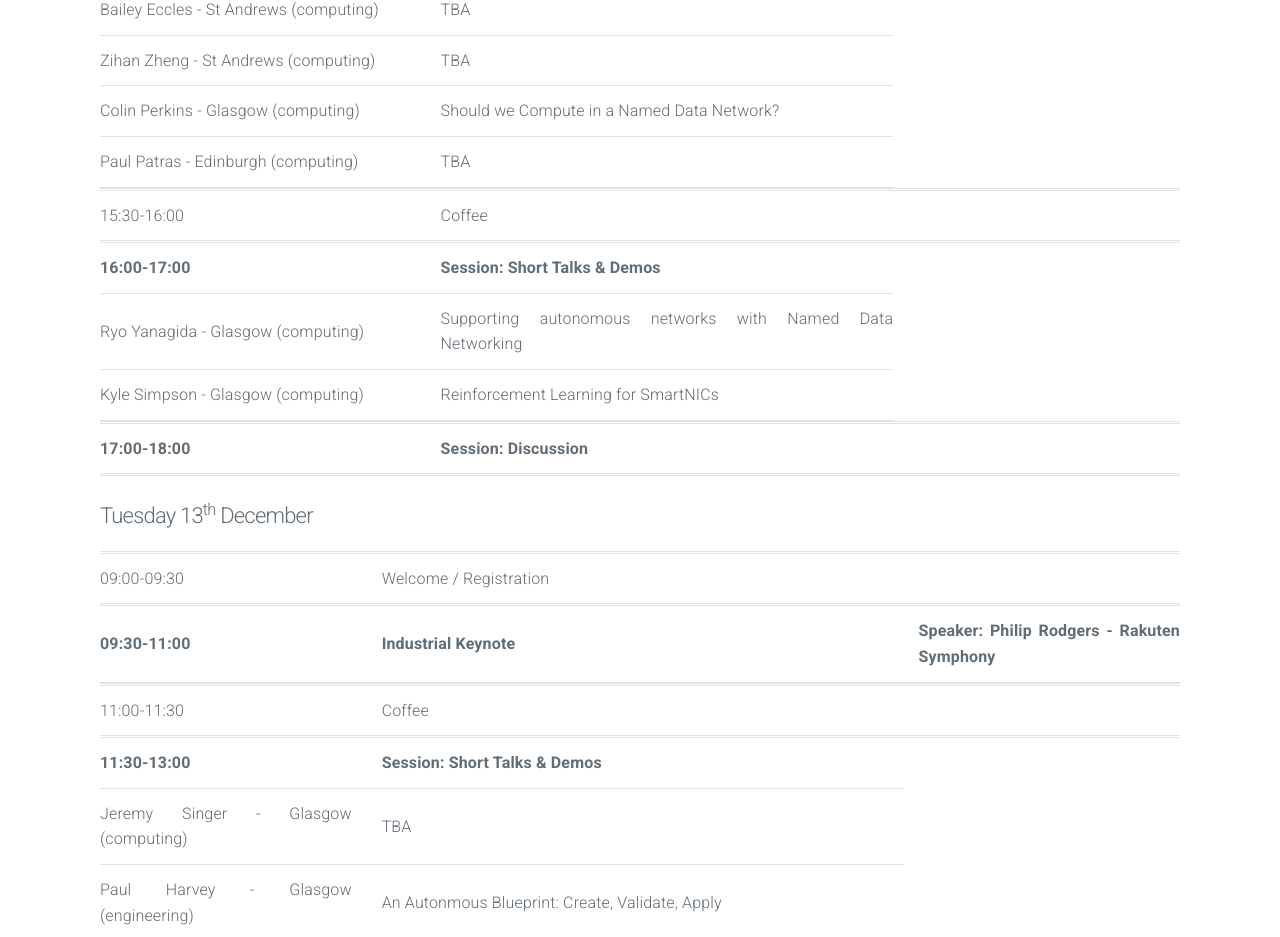
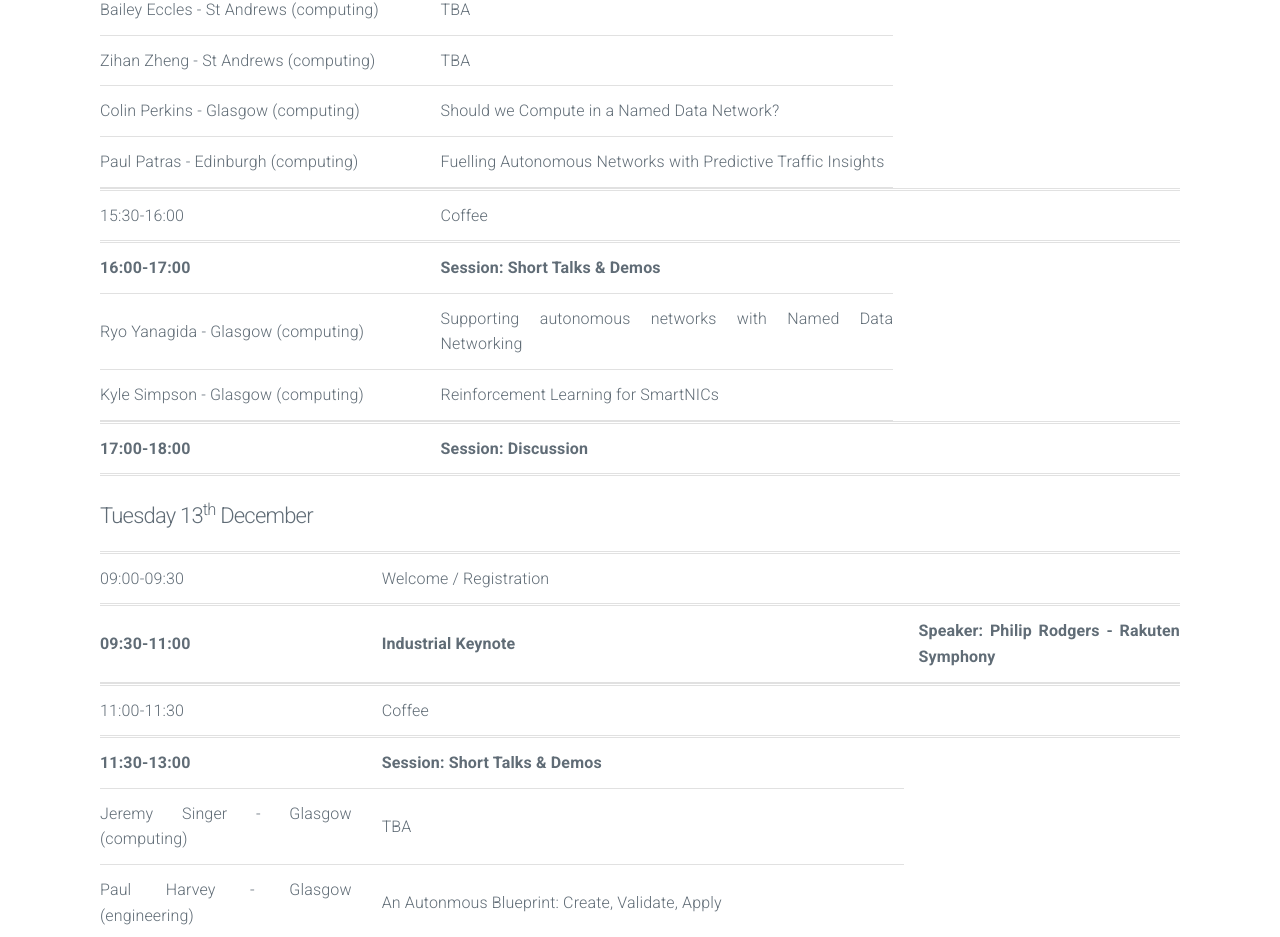
Before and after one commit to scot-ans/scot-ans.github.io, a plain HTML site: page index.html in a window 1280 px wide. Shown: the part 1936-2873 px from the top of the page. Drawn offline with nearby package versions, Linux system fonts and the light colour scheme.

Commit message:
Update index.html

```diff
--- a/index.html
+++ b/index.html
@@ -197,7 +197,7 @@
 
                     <tr>
                         <td>Paul Patras - Edinburgh (computing) </td>
-                        <td>TBA</td>
+                        <td>Fuelling Autonomous Networks with Predictive Traffic Insights</td>
                     </tr>
 
                     <!-- Coffee -->
```
